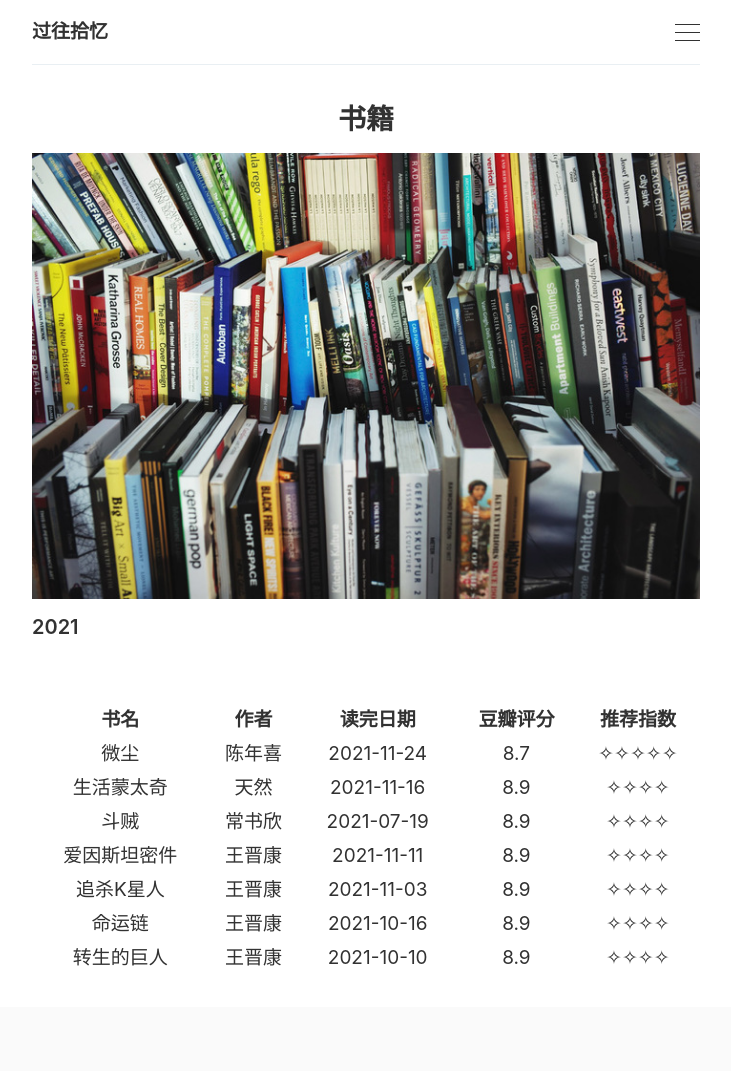
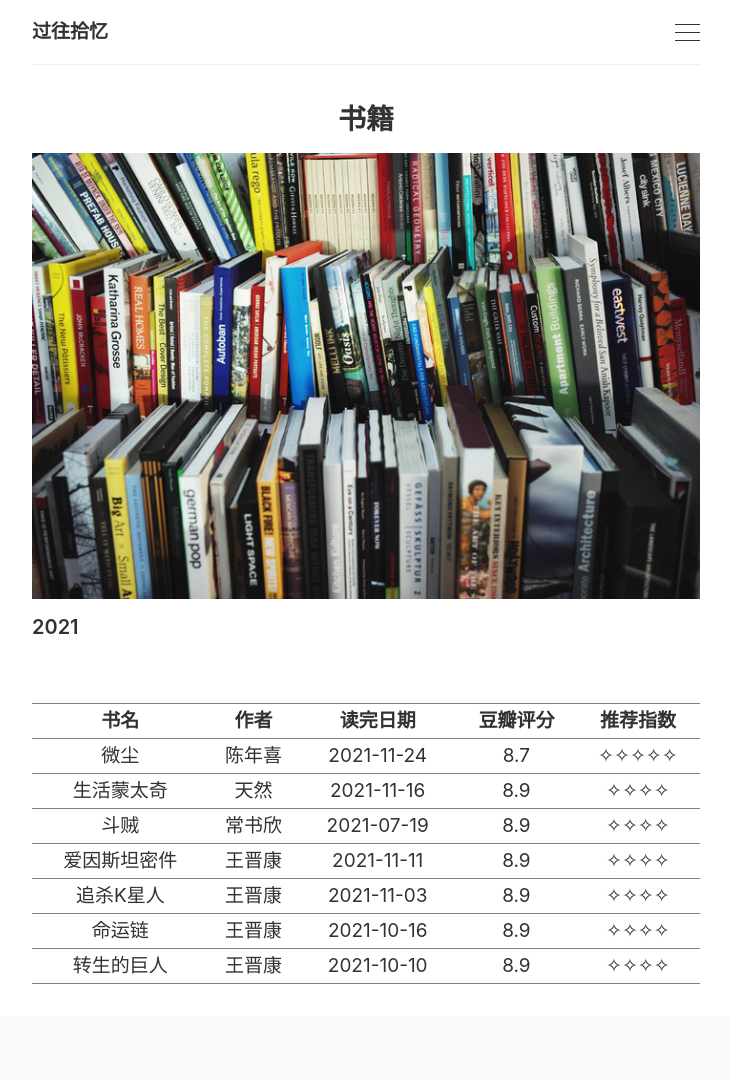
Before and after one commit to SWHL/SWHL.github.io, a Jekyll site: the page built from _pages/books.md, in a window 1280 px wide. Shown: the whole page, without its empty margins (274-1005 px from the left). Built offline with Jekyll 4.4.1, drawn with Linux system fonts in a browser that asks for light colours; comment, search, counter and statistics services are not loaded.

Commit message:
Update files

```diff
--- a/_pages/books.md
+++ b/_pages/books.md
@@ -5,7 +5,7 @@ image: '/images/pages/books.jpg'
 ---
 
 #### 2021
-<table style="width:100%; height:100%; margin: 0 auto; text-align:center">
+<table style="width:100%; height:100%; margin: 0 auto; text-align:center" frame="hsides" rules="rows">
     <caption></caption>
     <thead>
         <tr>
```
